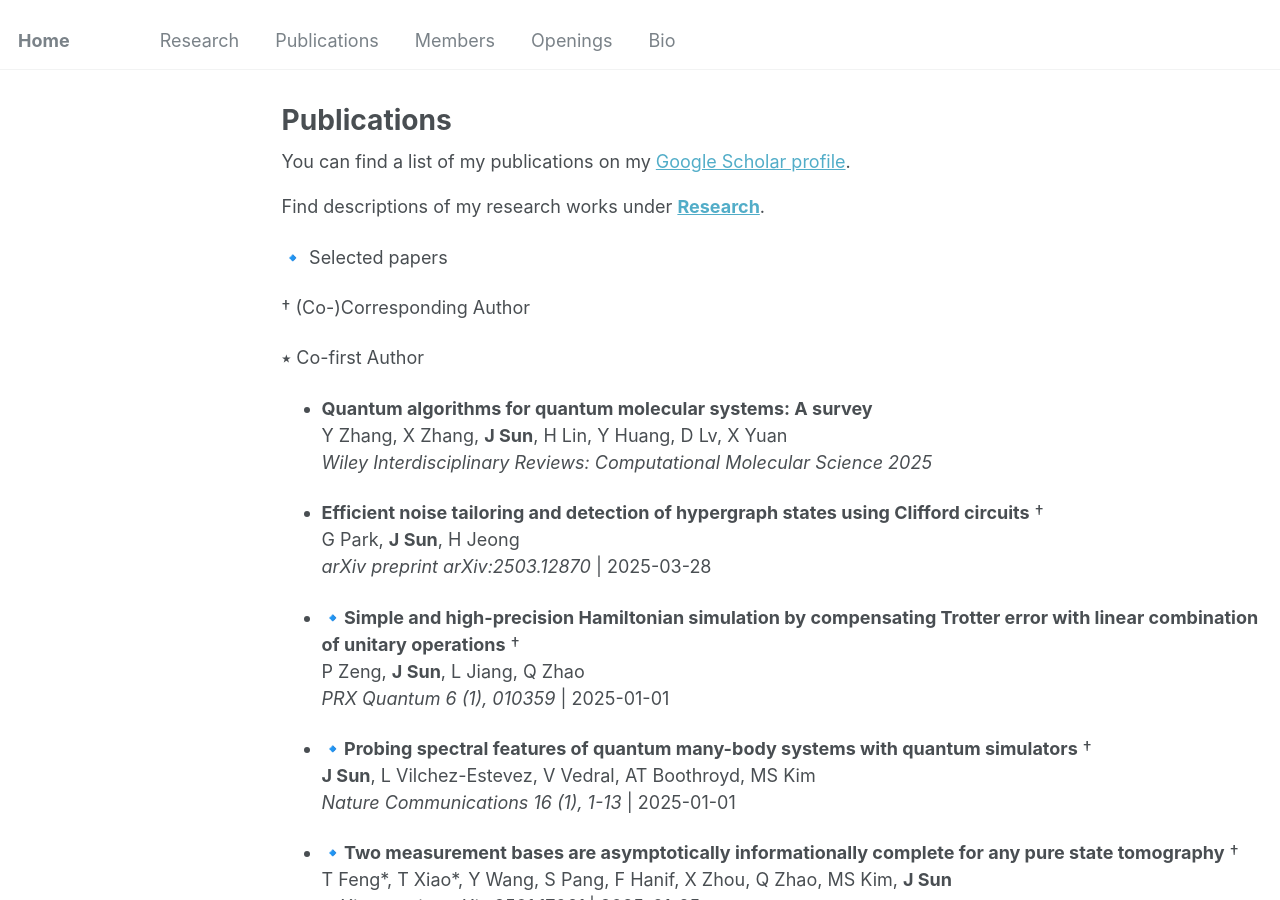
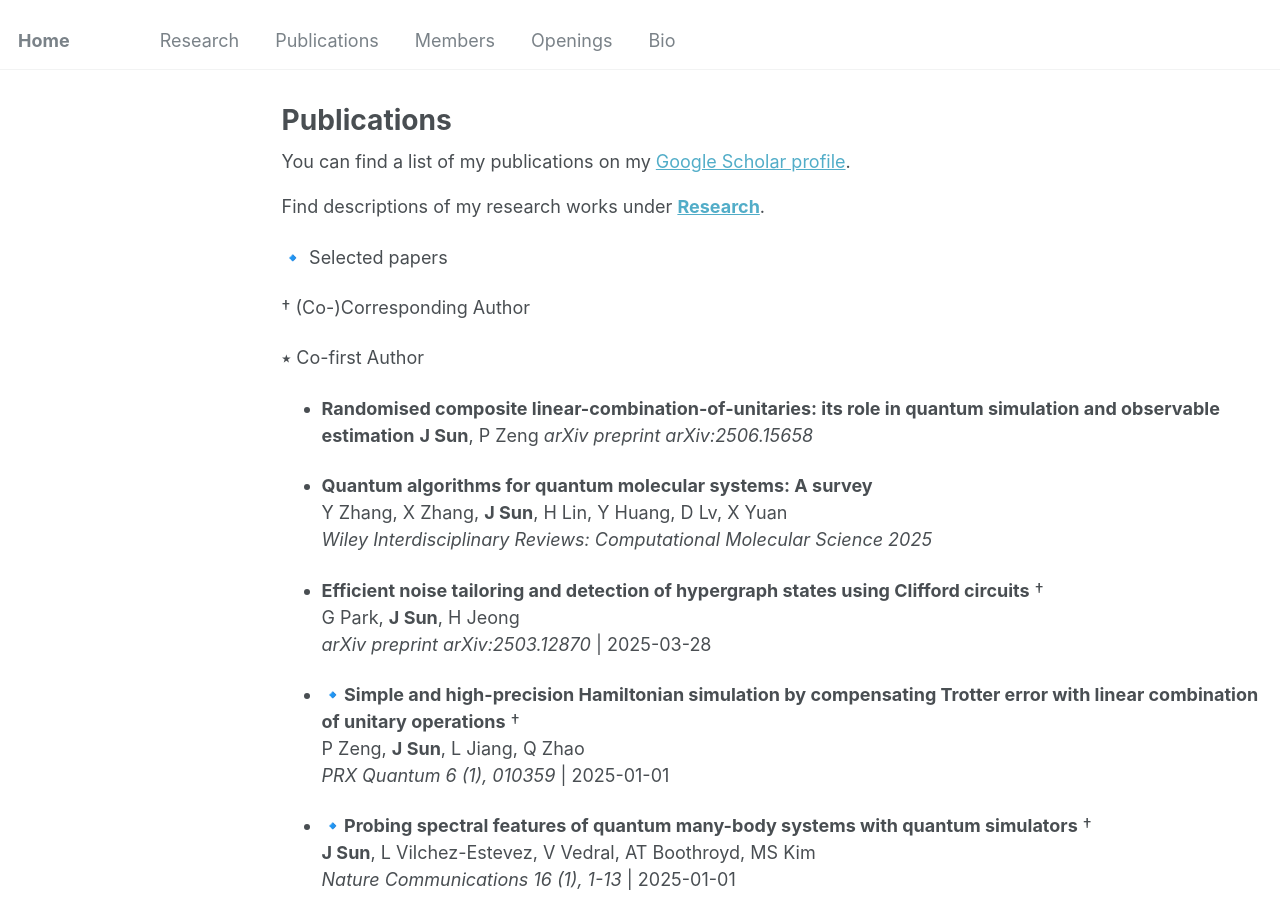
Before and after one commit to jinzhao-sun/jinzhao-sun.github.io, a Jekyll site: the page built from _pages/publications.md, in a window 1280 px wide and 900 px high. Built offline with Jekyll 4.4.1, drawn with Linux system fonts in a browser that asks for light colours.

Commit message:
Update publications.md

```diff
--- a/_pages/publications.md
+++ b/_pages/publications.md
@@ -17,6 +17,10 @@ Find descriptions of my research works under **[Research](research.md)**.
 †  (Co-)Corresponding Author
 
 ⭑ Co-first Author
+
+- **Randomised composite linear-combination-of-unitaries: its role in quantum simulation and observable estimation**
+  **J Sun**, P Zeng
+  *arXiv preprint arXiv:2506.15658*
 
 - **Quantum algorithms for quantum molecular systems: A survey**
   Y Zhang, X Zhang, **J Sun**, H Lin, Y Huang, D Lv, X Yuan
```
